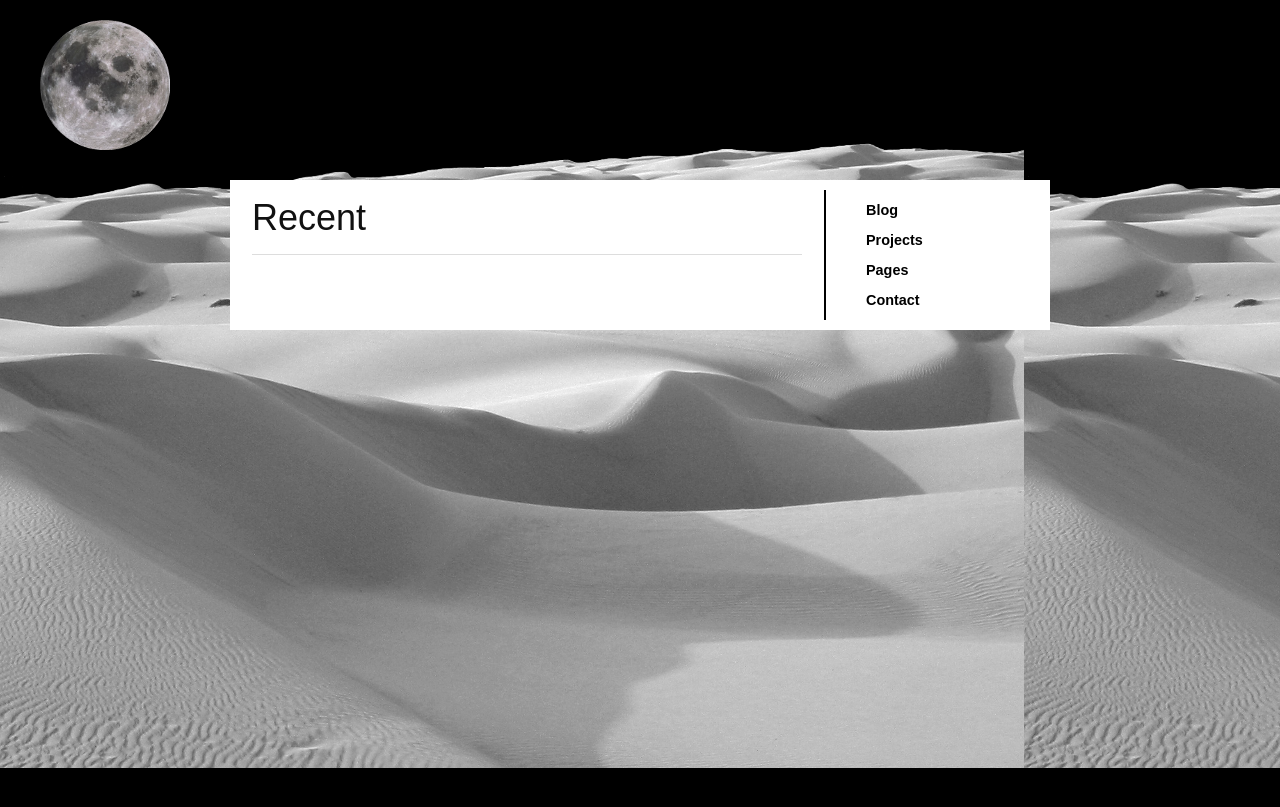
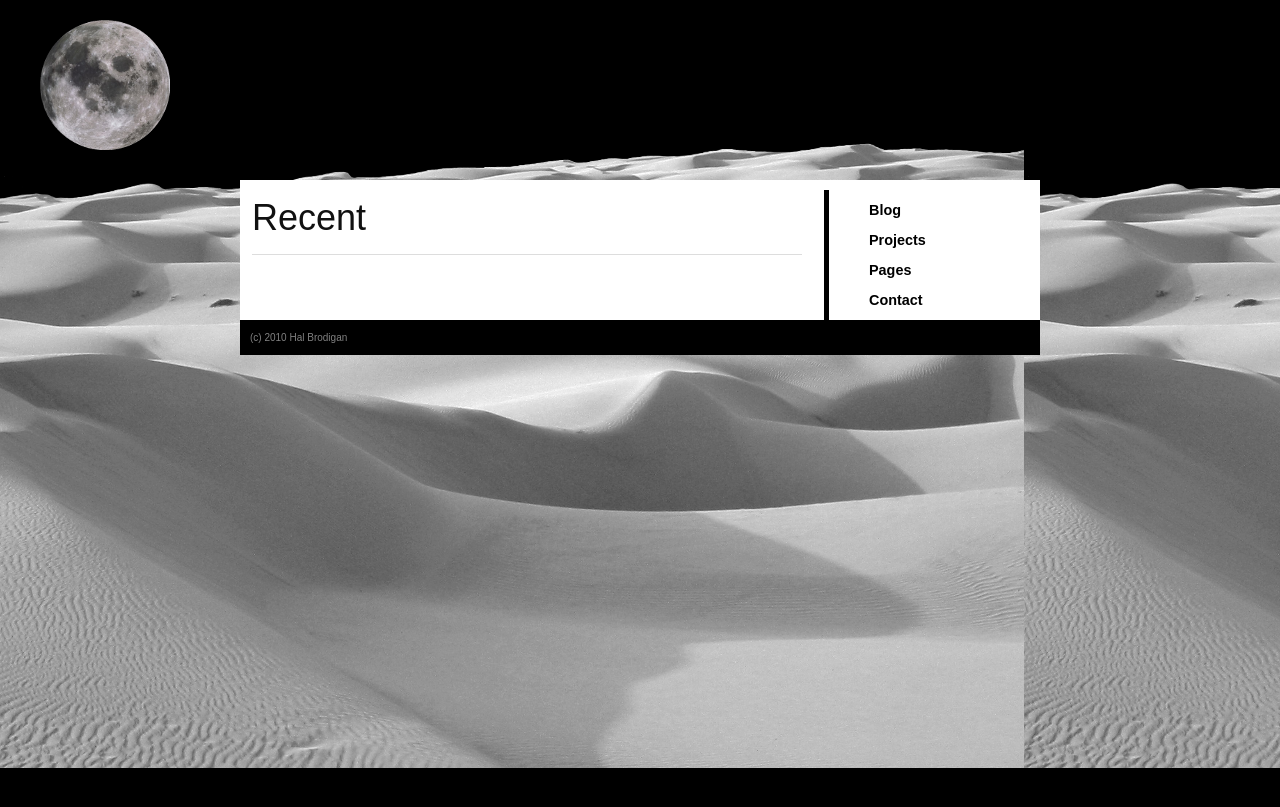
Before and after one commit to postmodern/postmodern.github.io, a Jekyll site: the page built from index.html, in a window 1280 px wide. Shown: the top 807 px of the page. Built offline with Jekyll 4.4.1, drawn with Linux system fonts in a browser that asks for light colours.

Commit message:
Added a footer.

```diff
--- a/_layouts/default.html
+++ b/_layouts/default.html
@@ -38,6 +38,10 @@
       <div id="sidebar" class="span-4">
         {% include menu.html %}
       </div>
+
+      <div id="footer">
+        <span>(c) 2010 Hal Brodigan</span>
+      </div>
     </div>
 
     {% include footer.html %}
--- a/css/default.css
+++ b/css/default.css
@@ -14,7 +14,7 @@ body {
 #page {
 	width: 800px;
 	margin: 180px auto;
-	padding: 10px;
+	padding: 10px 0 0 0;
 	color: black;
 	background-color: white;
 }
@@ -63,7 +63,7 @@ body {
 }
 
 #sidebar {
-	border-left: 2px solid black;
+	border-left: 5px solid black;
 }
 
 #menu {
@@ -87,3 +87,11 @@ body {
 #menu > li > a:hover {
 	border-left: 20px solid black;
 }
+
+#footer {
+	clear: both;
+	padding: 10px;
+	color: gray;
+	background-color: black;
+	font-size: x-small;
+}
```
